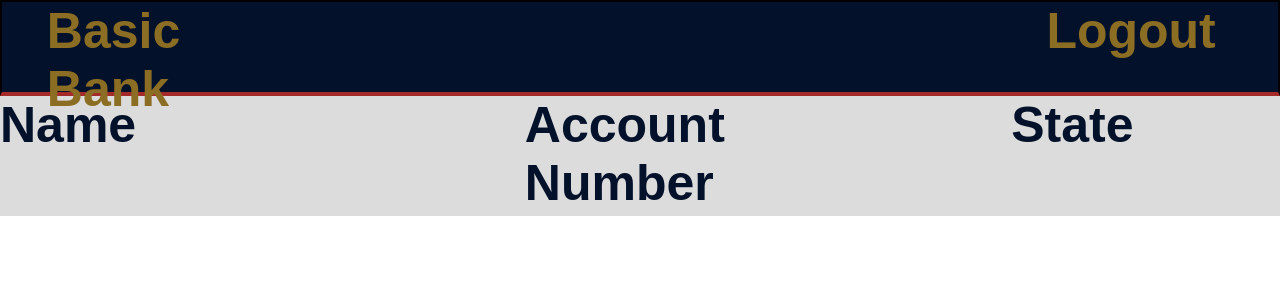
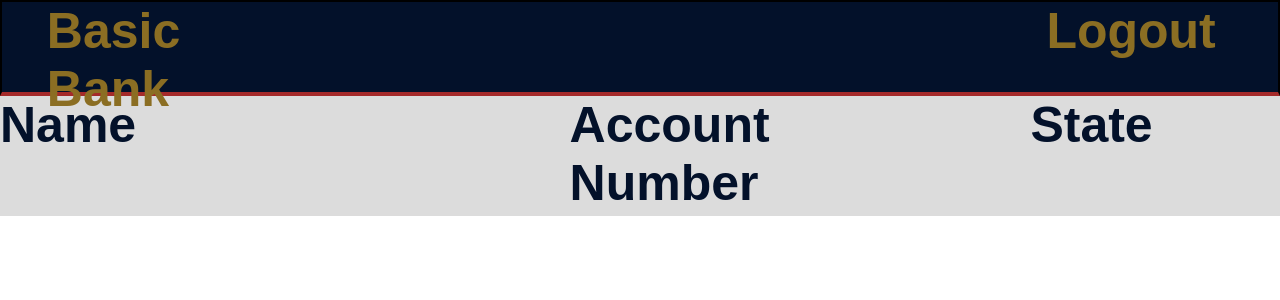
Before and after one commit to cyberstizz/basicbank, a React (Create React App) app: page /accounts in a window 1280 px wide. Shown: the top 300 px of the page. Built offline with nearby package versions, Linux system fonts and the light colour scheme.

Commit message:
changed margin

```diff
--- a/src/components/Accounts.css
+++ b/src/components/Accounts.css
@@ -48,7 +48,7 @@
     font-weight: bold;
     width: 40vw;
     color:rgb(3, 17, 42);
-    margin-left: 20vw;
+    margin-left: 25vw;
 
 }
 
```
